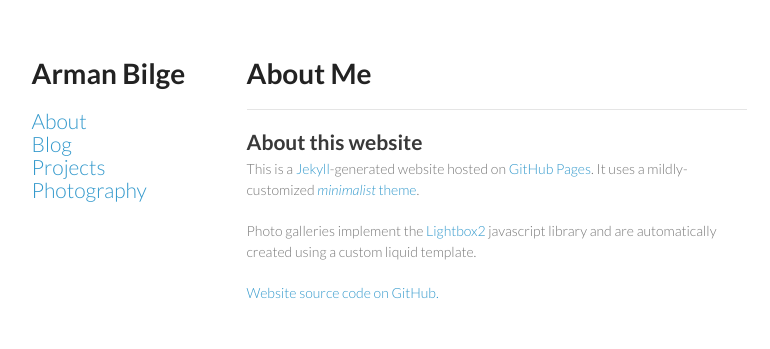
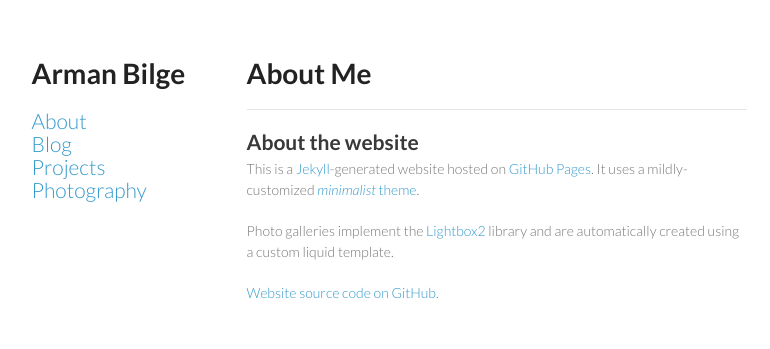
Before and after one commit to armanbilge/armanbilge.github.io, a Jekyll site: the page built from about/index.md, in a window 1280 px wide. Shown: the top 349 px of the page, without its empty margins (251-1021 px from the left). Built offline with Jekyll 4.4.1, drawn with Linux system fonts in a browser that asks for light colours.

Commit message:
Update index.md

```diff
--- a/about/index.md
+++ b/about/index.md
@@ -8,10 +8,10 @@ layout: default
 
 ---
 
-## About this website
+## About the website
 
 This is a [Jekyll](http://www.jekyllrb.com/)-generated website hosted on [GitHub Pages](http://pages.github.com/). It uses a mildly-customized [*minimalist* theme](http://github.com/orderedlist/minimal).
 
-Photo galleries implement the [Lightbox2](http://lokeshdhakar.com/projects/lightbox2/) javascript library and are automatically created using a custom liquid template.
+Photo galleries implement the [Lightbox2](http://lokeshdhakar.com/projects/lightbox2/) library and are automatically created using a custom liquid template.
 
 [Website source code on GitHub.](https://github.com/armanbilge/armanbilge.github.io)
```
